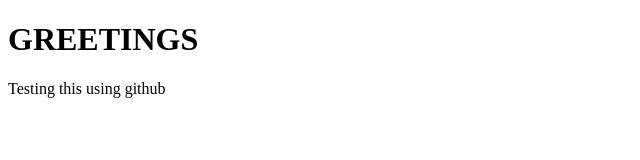
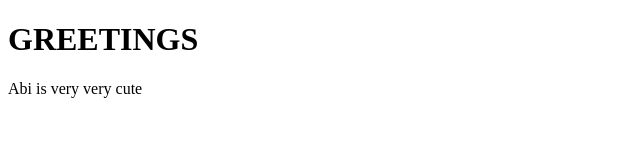
Before and after one commit to Sh1n0e/Sh1n0e.github.io, a plain HTML site: page index.html in a window 1280 px wide. Shown: the full height of the page, 0-640 px from the left. Drawn offline with Linux system fonts and the light colour scheme.

Commit message:
Update index.html

```diff
--- a/index.html
+++ b/index.html
@@ -2,6 +2,6 @@
 <html>
 	<body>
 		<h1>GREETINGS</h1>
-		<p> Testing this using github </p>
+		<p> Abi is very very cute </p>
 	</body>
 </html>
```
